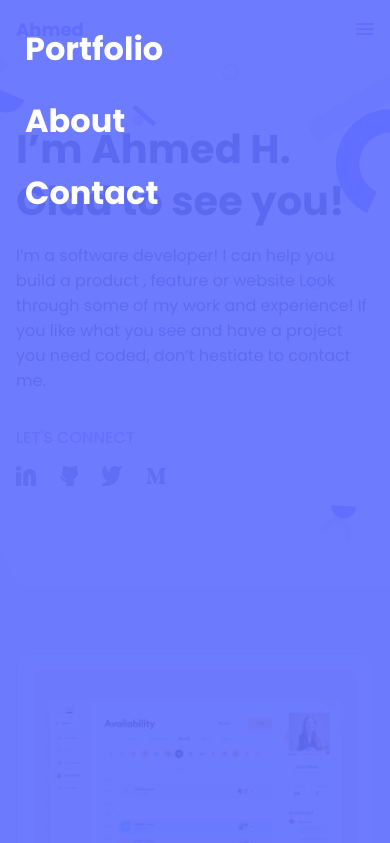
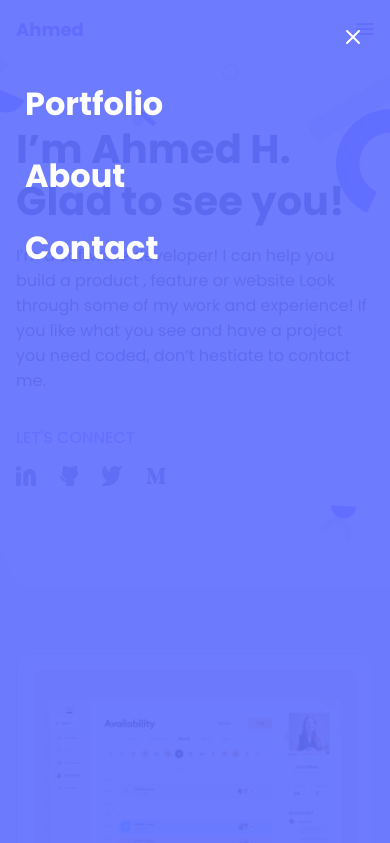
Before and after one commit to AhmedHossam01/mpp, a website: page index.html in a window 390 px wide. Both pictures are taken after a click on the button 365 px from the left and 30 px from the top of the page. Shown: the top 843 px of the page. Drawn offline with Linux system fonts and the light colour scheme.

Commit message:
Added closing button to the menu

```diff
--- a/index.html
+++ b/index.html
@@ -30,6 +30,7 @@
       </button>
 
       <ul id="nav" class="navbar__menu">
+        <li id="closing_btn"><img src="./images/closing_btn.svg" alt="Closing Button" id="close"></li>
         <li>
           <a class="navbar__link" href="#portfolio">Portfolio</a>
         </li>
--- a/menu.js
+++ b/menu.js
@@ -1,4 +1,5 @@
 const buttonMobile = document.getElementById('btn-menu')
+const closingButton = document.getElementById('close')
 
 function toggleMenu() {
     const nav = document.getElementById('nav')
@@ -6,3 +7,4 @@ function toggleMenu() {
 }
 
 buttonMobile.addEventListener('click', toggleMenu)
+closingButton.addEventListener('click', toggleMenu)
--- a/style.css
+++ b/style.css
@@ -364,6 +364,15 @@ label {
   list-style-type: none;
 }
 
+#closing_btn {
+  display: none;
+}
+
+.navbar__menu--open #closing_btn {
+  display: block;
+  align-self: flex-end;
+}
+
 .navbar__menu--open .navbar__link {
   color: white;
   font-size: 32px;
```
Also changed, not shown: images/closing_btn.svg (added).
